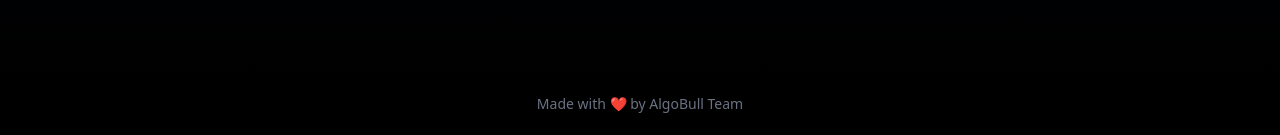
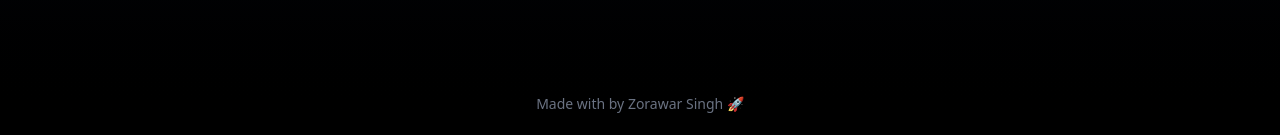
Before and after one commit to zorawarMahal/algo-bull, a React (Vite) app in the folder client/: page / in a window 1280 px wide. Shown: the part 662-797 px from the top of the page. Built offline with nearby package versions, Linux system fonts and the light colour scheme; no server answers.

Commit message:
Update LandingPage.tsx
footer update

```diff
--- a/client/src/pages/LandingPage.tsx
+++ b/client/src/pages/LandingPage.tsx
@@ -51,7 +51,7 @@ export const LandingPage = () => {
 
       {/* Footer */}
       <footer className="text-center py-6 text-gray-500 text-sm">
-        Made with ❤️ by AlgoBull Team
+        Made with by Zorawar Singh 🚀
       </footer>
     </div>
   );
```
